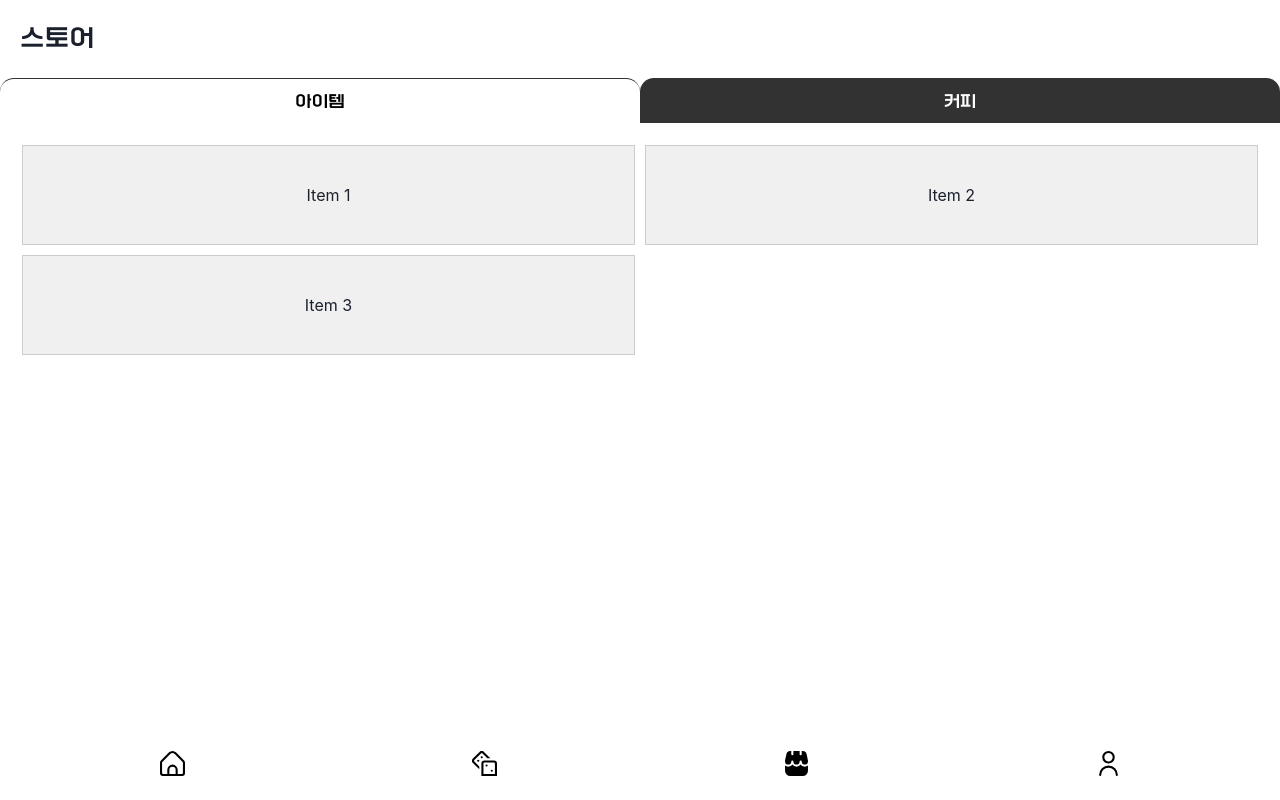
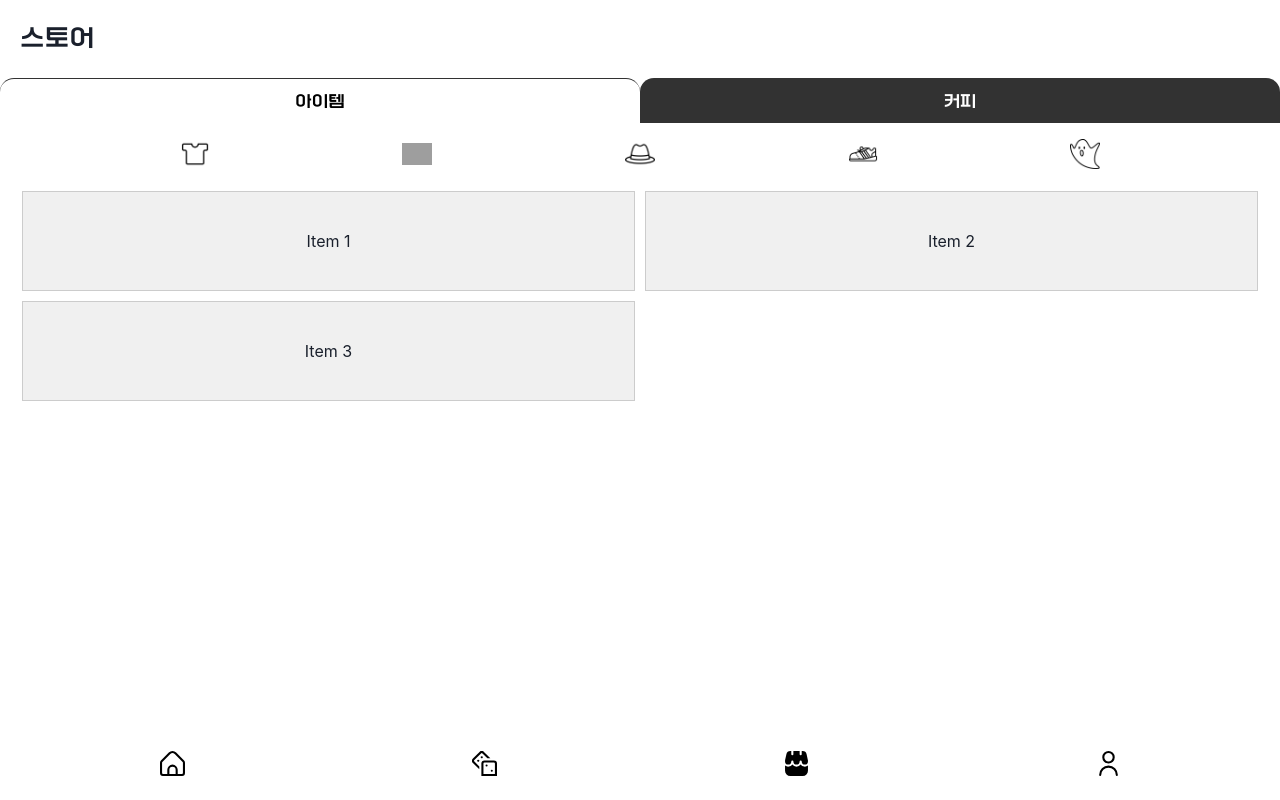
Before and after one commit to flow4camp/flow4-front, a React (Create React App) app: page /store in a window 1280 px wide. Built offline with nearby package versions, Linux system fonts and the light colour scheme; grey boxes are pictures that could not be loaded.

Commit message:
feat) store ui

```diff
--- a/src/pages/Store.tsx
+++ b/src/pages/Store.tsx
@@ -8,11 +8,15 @@ import { Center, Image, Text, Box, Spacer, Flex } from '@chakra-ui/react';
 const Store = () => {
   // 상태(State) 설정
   const [activeTab, setActiveTab] = useState('tab1'); // 기본적으로 첫 번째 탭이 선택되도록 설정
+  const [selectedItem, setSelectedItem] = useState<string>("item1");
   const theme = useTheme();
 
   // 탭 변경 핸들러 함수
   const handleTabChange = (tab :string) => {
     setActiveTab(tab);
+  };
+  const handleItemTabChange = (item: string) => {
+    setSelectedItem(item);
   };
 
   // 아이템 리스트 데이터 (여기서는 간단하게 배열로 구성)
@@ -41,16 +45,44 @@ const Store = () => {
         {/* 선택된 탭에 해당하는 아이템 리스트 렌더링 */}
         {activeTab === 'tab1' && (
           <div className='contents'>
-            {/* <ul>
-              {tab1Items.map((item, index) => (
-                <li key={index}>{item}</li>
-              ))}
-            </ul> */}
-          {
+          {<div>
+            <div style={styles.tabContainer}>
+              <button
+                style={selectedItem === "clothes" ? styles.activeTab : styles.tab}
+                onClick={() => handleItemTabChange("clothes")}
+              >
+                <img src="/icons/clothes.png" style={{ width: "30px" }} />
+              </button>
+              <button
+                style={selectedItem === "eyeglasses" ? styles.activeTab : styles.tab}
+                onClick={() => handleItemTabChange("eyeglasses")}
+              >
+                <img src="/icons/eyeglasses.png" style={{ width: "30px" }} />
+              </button>
+              <button
+                style={selectedItem === "hat" ? styles.activeTab : styles.tab}
+                onClick={() => handleItemTabChange("hat")}
+              >
+                <img src="/icons/hat.png" style={{ width: "30px" }} />
+              </button>
+              <button
+                style={selectedItem === "shoes" ? styles.activeTab : styles.tab}
+                onClick={() => handleItemTabChange("shoes")}
+              >
+                <img src="/icons/shoes.png" style={{ width: "30px" }} />
+              </button>
+              <button
+                style={selectedItem === "ghost" ? styles.activeTab : styles.tab}
+                onClick={() => handleItemTabChange("ghost")}
+              >
+                <img src="/icons/ghost.png" style={{ width: "30px" }} />
+              </button>
+            </div>
             <div className="grid-container">
               <div className="grid-item">Item 1</div>
               <div className="grid-item">Item 2</div>
               <div className="grid-item">Item 3</div>
+            </div>
             </div>
           }
           </div>
@@ -58,11 +90,6 @@ const Store = () => {
 
         {activeTab === 'tab2' && (
           <div className='contents'>
-            {/* <ul>
-            {tab2Items.map((item, index) => (
-              <li key={index}>{item}</li>
-            ))}
-            </ul> */}
                     {
             <div className="one-grid-container">
               <div className="one-grid-item">Item 1</div>
@@ -75,4 +102,45 @@ const Store = () => {
   );
 };
 
+interface Styles {
+  container: React.CSSProperties;
+  charContainer: React.CSSProperties;
+  tabContainer: React.CSSProperties;
+  tab: React.CSSProperties;
+  activeTab: React.CSSProperties;
+}
+
+const styles: Styles = {
+  container: {
+    height: "100vh",
+    display: "flex",
+    flexDirection: "column",
+    alignItems: "stretch",
+  },
+  charContainer: {
+    height: "50%",
+  },
+  tabContainer: {
+    display: "flex",
+    alignItems: "center",
+    justifyContent: "space-evenly",
+    width: "100%",
+  },
+  tab: {
+    padding: "8px 16px",
+    margin: "0 5px",
+    cursor: "pointer",
+    border: "none",
+    background: "transparent",
+  },
+  activeTab: {
+    padding: "8px 16px",
+    margin: "0 5px",
+    cursor: "pointer",
+    border: "none",
+    borderRadius: "14px",
+    background: "#ccc",
+  },
+};
+
 export default Store;
```
